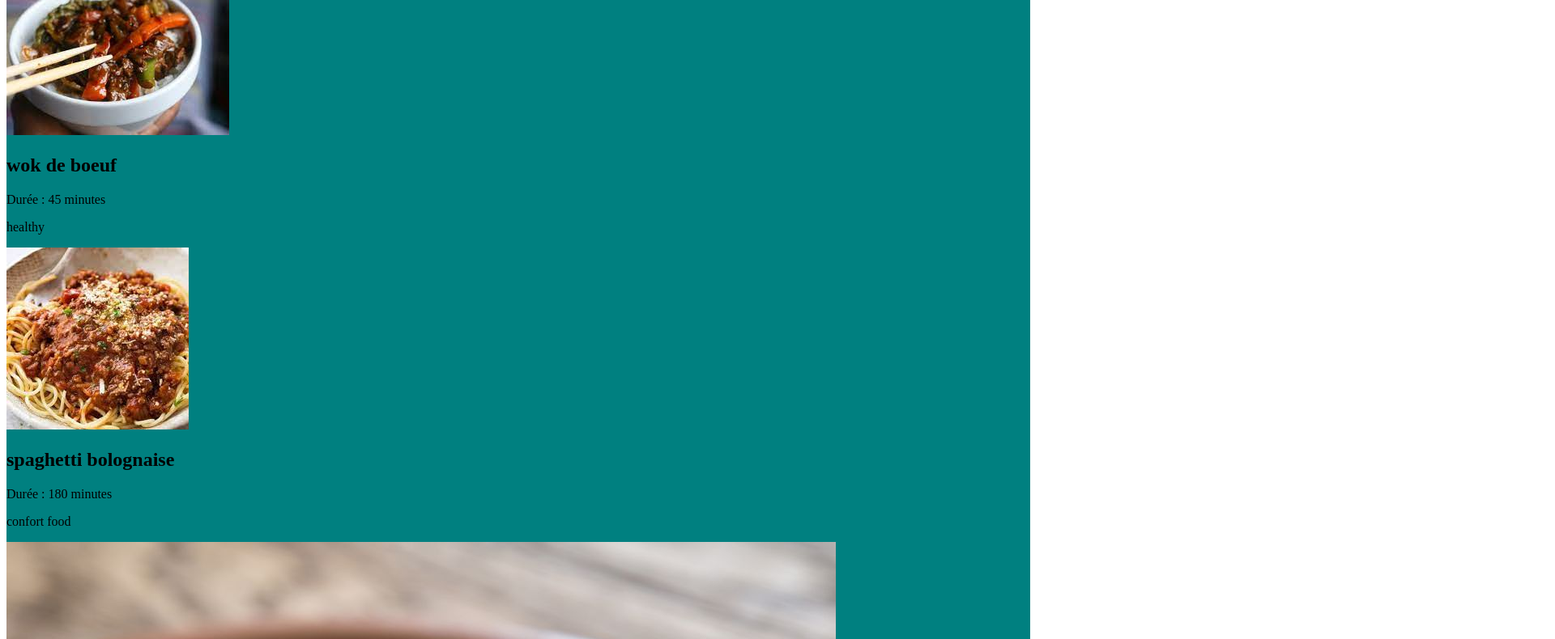
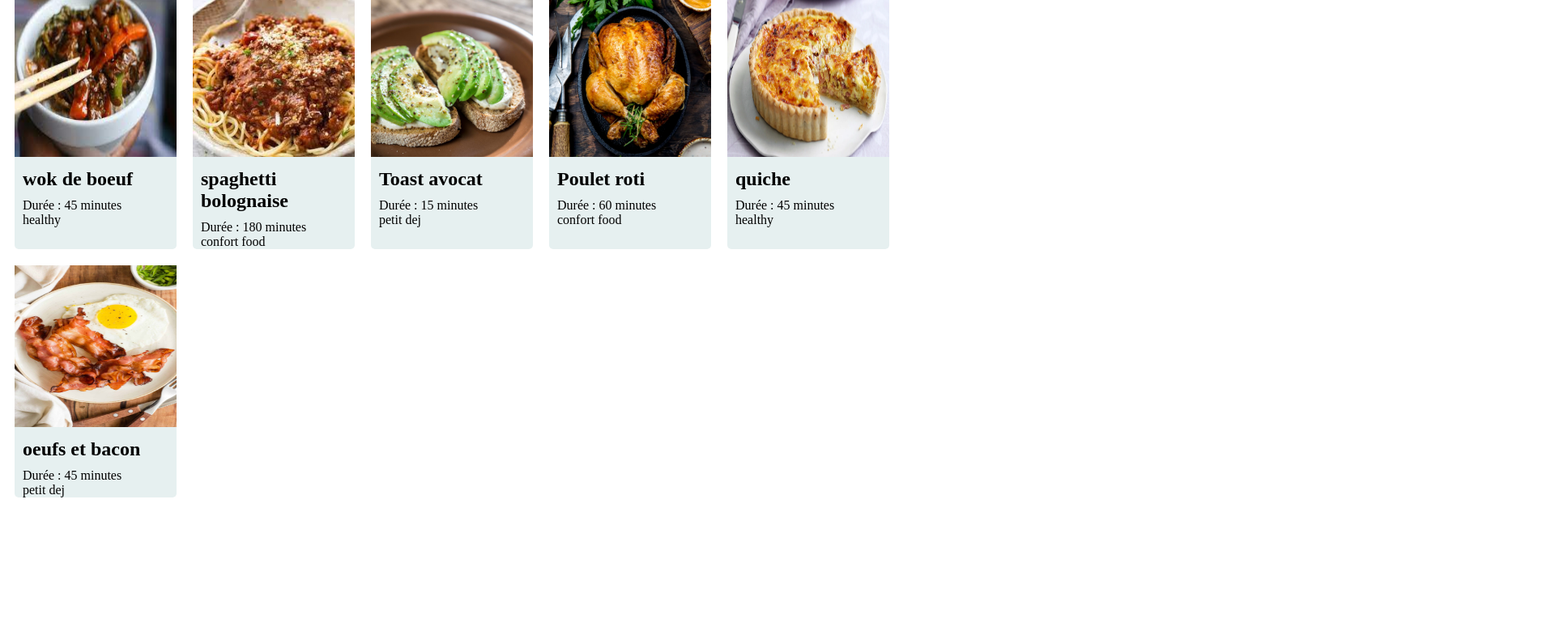
Before and after one commit to Dev-Ndz/Recettes, a website: page index.html in a window 1280 px wide. Shown: the part 125-915 px from the top of the page at 81% size, 1920 px wide, since content can reach past the window. After the commit the page ends 800 px from the top, so only its background shows below. Drawn offline with Linux system fonts and the light colour scheme.

Commit message:
Add files via upload
update css

```diff
--- a/index.html
+++ b/index.html
@@ -14,6 +14,8 @@
     <main>
         <section class ="miniature">
         </section>
+        <section class = "filtres">
+        </section>
     </main>
 </body>
 </html>
--- a/scripts.js
+++ b/scripts.js
@@ -5,7 +5,7 @@ for (let i = 0; i<recettes.length; i++)
 {
 
     const sectionMiniature = document.querySelector(".miniature")
-    const miniatureRecette = document.createElement("div")
+    const miniatureRecette = document.createElement("article")
 
     const imageElement = document.createElement("img");
     imageElement.src = recettes[i].image;
--- a/styles.css
+++ b/styles.css
@@ -4,8 +4,38 @@ header{
     justify-content :center;
 }
 
+/* .miniature {
+    display : grid;
+    grid-template-columns: repeat(3, 1fr);
+
+} */
+
 .miniature {
-    flex: 1;
-    margin : 5 px;
-    background-color : teal;
+    display : flex;
+    flex-direction: row;
+    flex-wrap: wrap;
+
 }
+
+.miniature article{
+    margin: 10px;
+    background-color : rgb(230, 240, 240);
+    width: 200px;
+    border-radius : 5px;
+}
+
+article img{
+    width : 200px;
+    height: 200px;
+}
+
+article h2{
+    margin: 10px;
+}
+article p{
+    margin:0px;
+    margin-left: 10px;
+
+
+
+}
```
